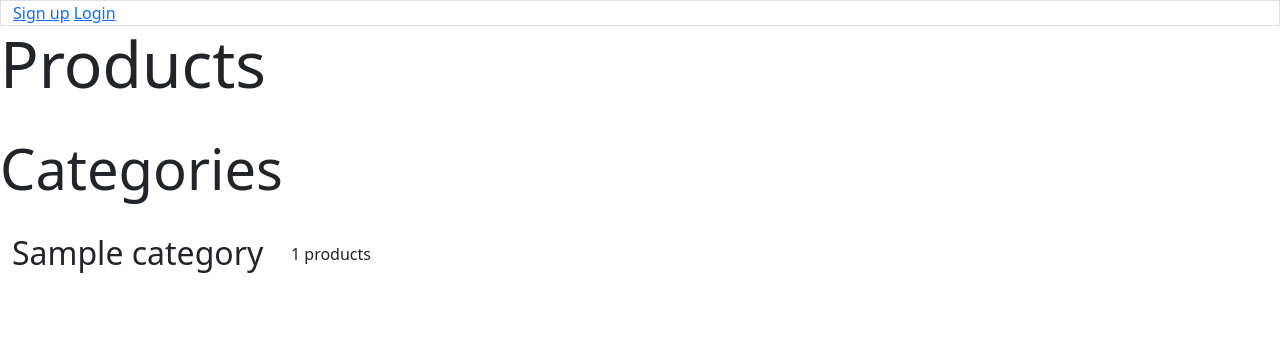
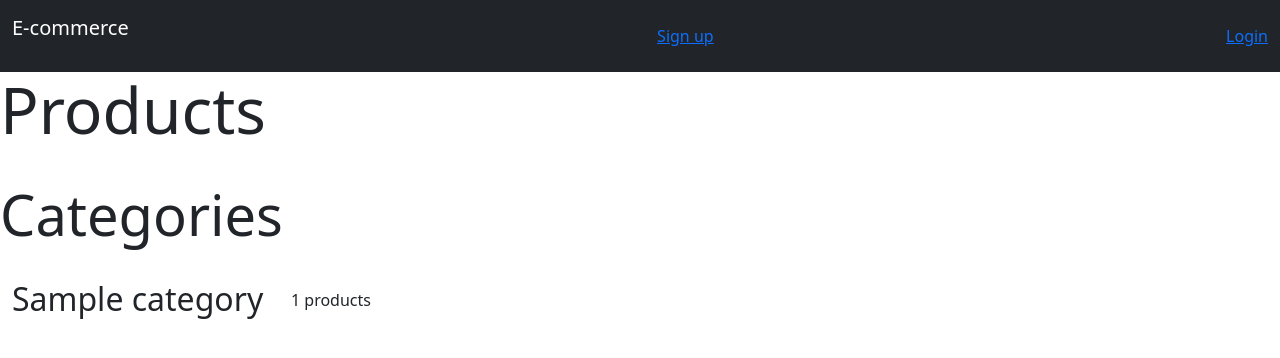
Before and after one commit to qdanq/e-commerce-django, a Django app: page / in a window 1280 px wide. Shown: the top 358 px of the page. Run offline with Django 5.2, Linux system fonts and the light colour scheme; tables that the repository leaves empty hold one stand-in row (values such as "Sample post").

Commit message:
Make style template for navbar.

```diff
--- a/eCommerce/core/templates/index.html
+++ b/eCommerce/core/templates/index.html
@@ -1,4 +1,3 @@
-<!-- TODO: ADD BOOTSTRAP -->
 
 <!DOCTYPE html>
 <html lang="en">
@@ -11,11 +10,11 @@
     <link rel="icon" href="./favicon.ico" type="image/x-icon">
   </head>
   <body>
-    <main>
-      <nav class="container-fluid border">
-
+      <nav class="navbar navbar-expand-lg navbar-dark bg-dark">
+        <div class="container-fluid">
+          <p class="navbar-brand">E-commerce</p>
         {% if request.user.is_authenticated %}
-        <a href="{% url 'item:new' %}">Post new product</a>
+        <a href="{% url 'item:new' %}" class="">Post new product</a>
         <a href="{% url 'conversation:inbox' %}">Inbox</a>
         {% else %}
         <a href="{% url 'signup' %}">Sign up</a>
@@ -23,7 +22,6 @@
         {% endif %}
         </div>
       </nav>
-    </main>
     <div>
       <h1 class="display-3">Products</h1>
       {% for product in products %}
```
